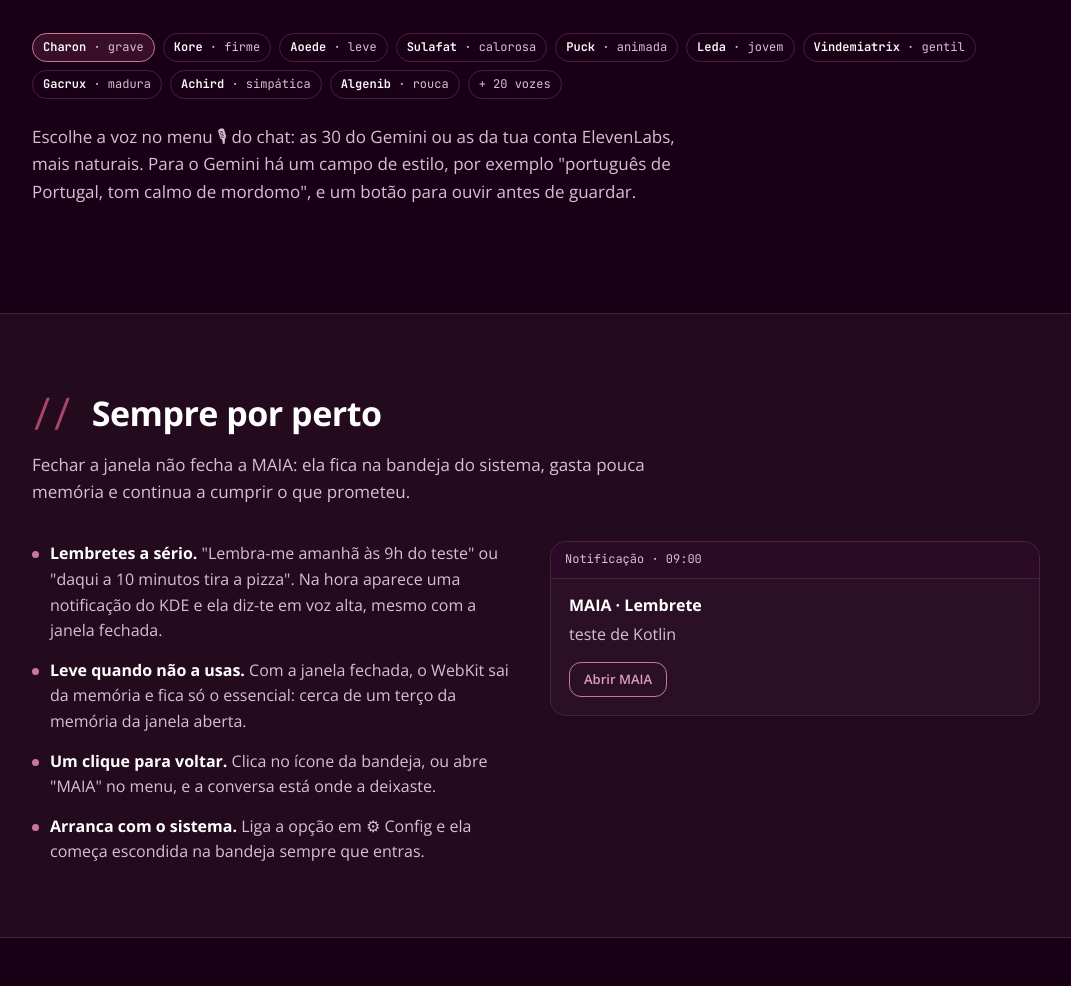
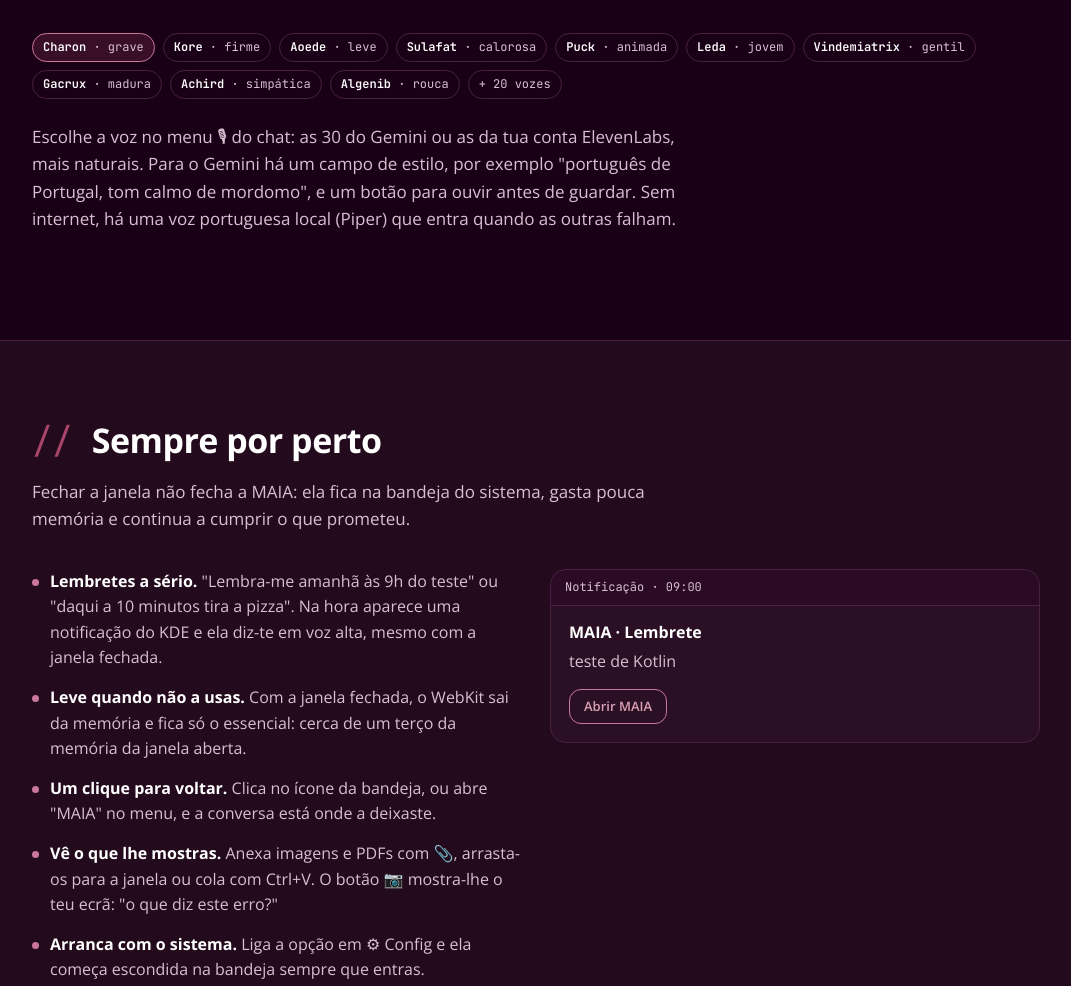
Before and after one commit to Ribeiro-MD/SiteMaia, a plain HTML site: page index.html in a window 1280 px wide. Shown: the part 2455-3441 px from the top of the page, without its empty margins (104-1175 px from the left). Drawn offline with nearby package versions, Linux system fonts and the light colour scheme.

Commit message:
Anexos, ecrã e voz local no site
- "Sempre por perto": anexar imagens e PDFs e mostrar o ecrã
- Voz: a voz portuguesa local (Piper) como reserva sem internet
- Configurar: Piper na tabela de extras

```diff
--- a/index.html
+++ b/index.html
@@ -336,7 +336,7 @@ por "- " é um facto; o resto é ignorado.</span>
         <span class="voz"><b>Algenib</b> · rouca</span>
         <span class="voz">+ 20 vozes</span>
       </div>
-      <p class="lead" style="margin-top:24px">Escolhe a voz no menu 🎙 do chat: as 30 do Gemini ou as da tua conta ElevenLabs, mais naturais. Para o Gemini há um campo de estilo, por exemplo "português de Portugal, tom calmo de mordomo", e um botão para ouvir antes de guardar.</p>
+      <p class="lead" style="margin-top:24px">Escolhe a voz no menu 🎙 do chat: as 30 do Gemini ou as da tua conta ElevenLabs, mais naturais. Para o Gemini há um campo de estilo, por exemplo "português de Portugal, tom calmo de mordomo", e um botão para ouvir antes de guardar. Sem internet, há uma voz portuguesa local (Piper) que entra quando as outras falham.</p>
     </div>
   </section>
 
@@ -349,6 +349,7 @@ por "- " é um facto; o resto é ignorado.</span>
           <li><b>Lembretes a sério.</b> "Lembra-me amanhã às 9h do teste" ou "daqui a 10 minutos tira a pizza". Na hora aparece uma notificação do KDE e ela diz-te em voz alta, mesmo com a janela fechada.</li>
           <li><b>Leve quando não a usas.</b> Com a janela fechada, o WebKit sai da memória e fica só o essencial: cerca de um terço da memória da janela aberta.</li>
           <li><b>Um clique para voltar.</b> Clica no ícone da bandeja, ou abre "MAIA" no menu, e a conversa está onde a deixaste.</li>
+          <li><b>Vê o que lhe mostras.</b> Anexa imagens e PDFs com 📎, arrasta-os para a janela ou cola com Ctrl+V. O botão 📷 mostra-lhe o teu ecrã: "o que diz este erro?"</li>
           <li><b>Arranca com o sistema.</b> Liga a opção em ⚙ Config e ela começa escondida na bandeja sempre que entras.</li>
         </ul>
         <div class="cartao">
@@ -416,6 +417,7 @@ por "- " é um facto; o resto é ignorado.</span>
                 <tr><td>ElevenLabs</td><td><a href="https://elevenlabs.io/app/settings/api-keys" target="_blank" rel="noopener">elevenlabs.io</a></td><td>Vozes mais naturais. Escolhe "ElevenLabs" no motor da voz.</td></tr>
                 <tr><td>Tavily</td><td><a href="https://app.tavily.com" target="_blank" rel="noopener">app.tavily.com</a></td><td>Pesquisa na web, com resumo. Chaves <code>tvly-</code>.</td></tr>
                 <tr><td>Brave Search</td><td><a href="https://api-dashboard.search.brave.com" target="_blank" rel="noopener">api-dashboard.search.brave.com</a></td><td>Pesquisa na web, usada se a Tavily falhar.</td></tr>
+                <tr><td>Voz local (Piper)</td><td>sem chave</td><td>Voz portuguesa que corre no PC. Instala-se com <code>./instalar-voz-local.sh</code> (cerca de 90 MB).</td></tr>
                 <tr><td>Open-Meteo</td><td>sem chave</td><td>Tempo. Em ⚙ Config → Tempo podes pôr a tua cidade.</td></tr>
               </tbody>
             </table>
```
